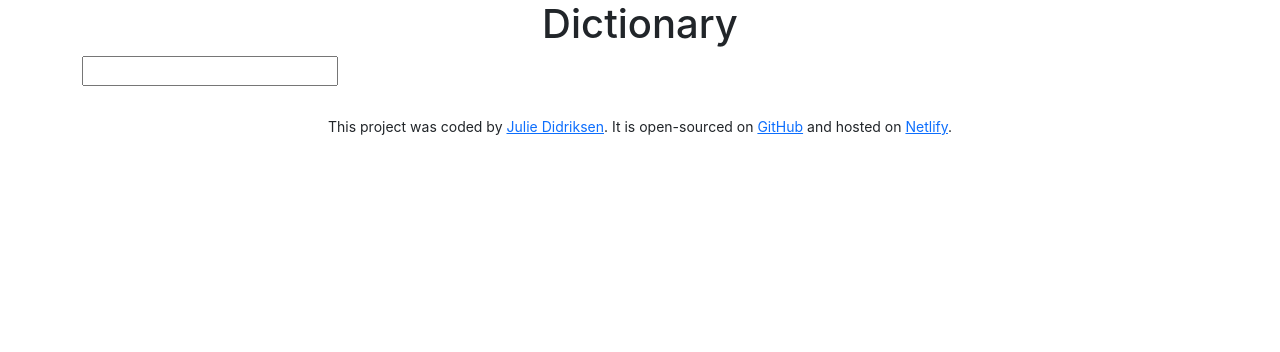
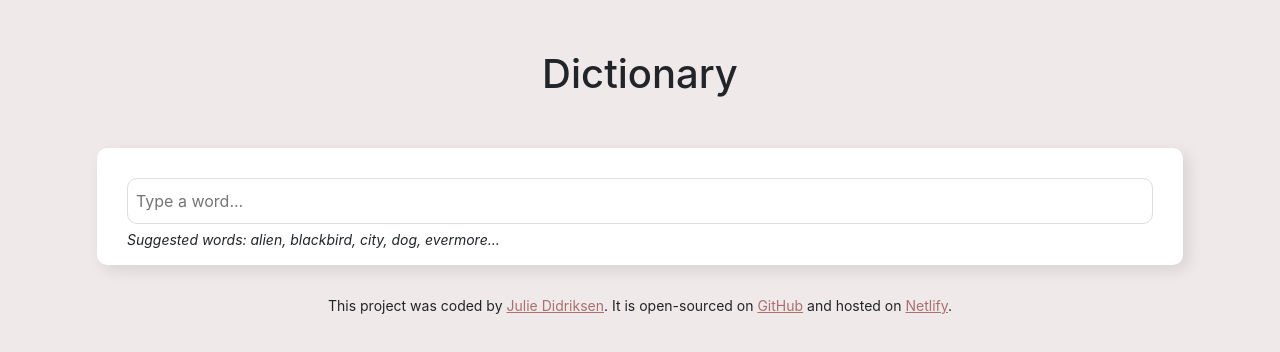
Before and after one commit to jkdcode/react-dictionary, a React (Create React App) app: page / in a window 1280 px wide. Shown: the top 352 px of the page. Built offline with nearby package versions, Linux system fonts and the light colour scheme.

Commit message:
started work on styling

```diff
--- a/src/App.css
+++ b/src/App.css
@@ -1,3 +1,15 @@
+body {
+  background: #f0e9e9;
+}
+
+h1 {
+  margin: 50px;
+}
+
+a {
+  color: #aa7070;
+}
+
 footer {
   font-size: 14px;
   margin: 30px 0;
--- a/src/Dictionary.css
+++ b/src/Dictionary.css
@@ -0,0 +1,24 @@
+section {
+  background: #fff;
+  border-radius: 10px;
+  margin: 15px;
+  padding: 15px;
+  box-shadow: 5px 5px 15px rgb(0 0 0 / 10%);
+}
+
+form {
+  padding: 15px 15px 5px 15px;
+}
+
+input {
+  padding: 10px 8px;
+  width: 100%;
+  border-radius: 10px;
+  border: 1px solid #ddd;
+}
+
+.hint {
+  padding: 0 15px;
+  font-style: italic;
+  font-size: 14px;
+}
--- a/src/Dictionary.js
+++ b/src/Dictionary.js
@@ -27,9 +27,18 @@ export default function Dictionary() {
 
   return (
     <div className="dictionary">
-      <form onSubmit={search}>
-        <input type="search" onChange={handleKeywordChange} />
-      </form>
+      <section>
+        <form onSubmit={search}>
+          <input
+            type="search"
+            placeholder="Type a word..."
+            onChange={handleKeywordChange}
+          />
+        </form>
+        <div className="hint">
+          Suggested words: alien, blackbird, city, dog, evermore...
+        </div>
+      </section>
       <Results results={results} searched={searched} />
     </div>
   );
--- /dev/null
+++ b/src/Results.css
@@ -0,0 +1,3 @@
+.no-result {
+  font-style: italic;
+}
--- a/src/Results.js
+++ b/src/Results.js
@@ -1,25 +1,30 @@
 import React from "react";
 import Meaning from "./Meaning";
+import "./Results.css";
 
 export default function Results(props) {
   console.log(props.results);
   if (props.results && props.results.meanings) {
     return (
       <div className="Results">
-        <h2>{props.results.word}</h2>
-        <h3>/{props.results.phonetic}/</h3>
+        <section>
+          <h2>{props.results.word}</h2>
+          <h3>/{props.results.phonetic}/</h3>
+        </section>
         {props.results.meanings.map(function (meaning, index) {
           return (
-            <div key={index}>
+            <section key={index}>
               <Meaning meaning={meaning} />
-            </div>
+            </section>
           );
         })}
       </div>
     );
   } else if (props.searched) {
     return (
-      <div>No results found. Please check if you spelled it correctly.</div>
+      <section className="no-result">
+        No results found. Please check your spelling.
+      </section>
     );
   } else {
     return null;
```
